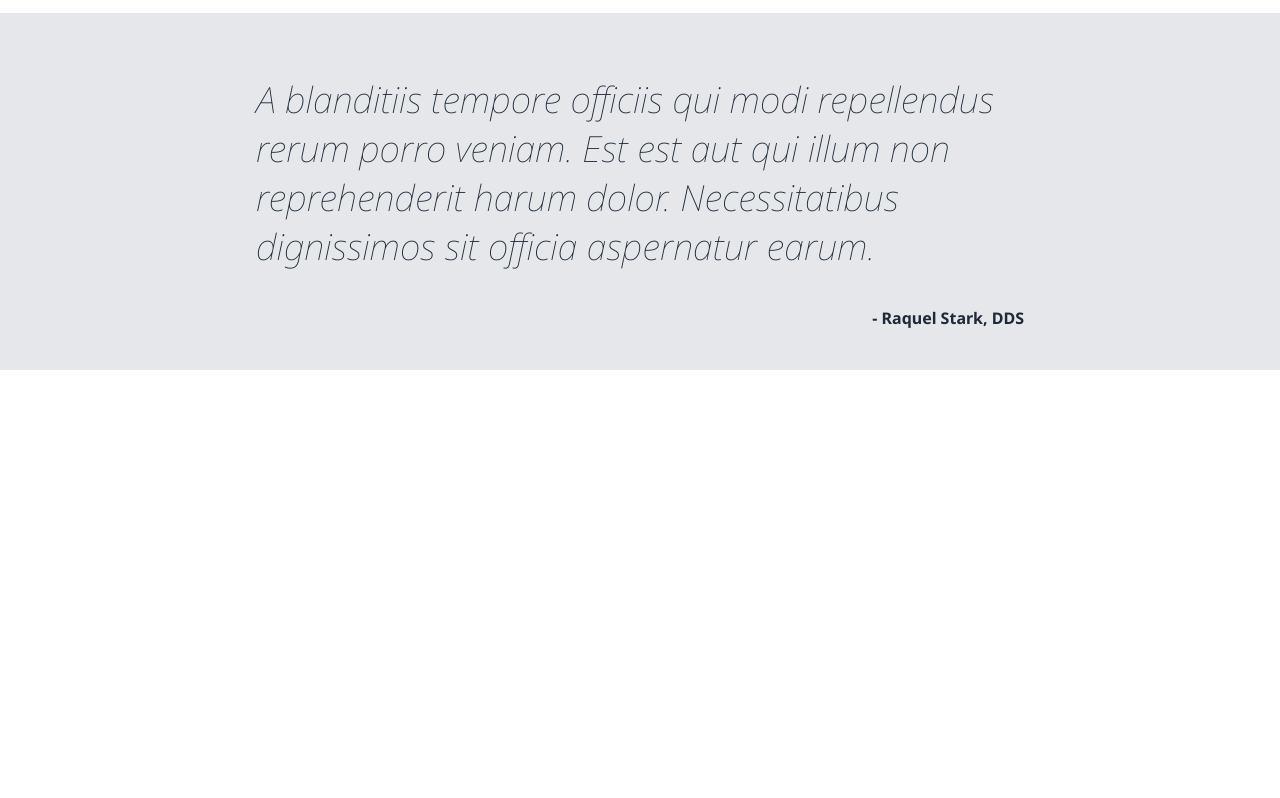
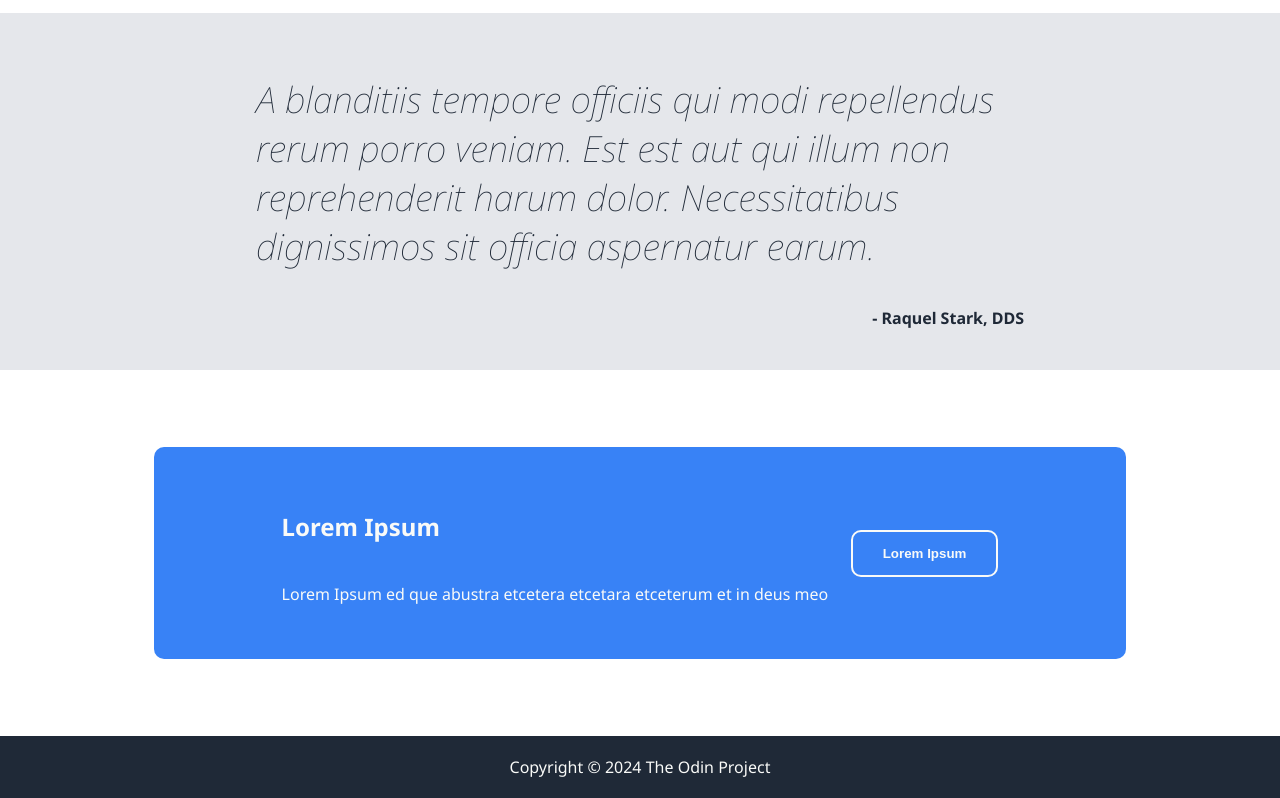
Before and after one commit to tiza-develops/odin-landing-page, a plain HTML site: page index.html in a window 1280 px wide. Shown: the part 812-1610 px from the top of the page. Before the commit the page ends 1182 px from the top, so only its background shows below. Drawn offline with Linux system fonts and the light colour scheme.

Commit message:
Project Finished
The page works according to the specifications of the assignment.

```diff
--- a/index.html
+++ b/index.html
@@ -53,5 +53,17 @@
         <p class="quote">A blanditiis tempore officiis qui modi repellendus rerum porro veniam. Est est aut qui illum non reprehenderit harum dolor. Necessitatibus dignissimos sit officia aspernatur earum.</p>
         <p class="quote-author">- Raquel Stark, DDS</p>
     </div>
+    <div class="blue-button-section">
+      <div class="text-blue-button">
+        <p class="logo">Lorem Ipsum</p>
+        <p>Lorem Ipsum ed que abustra etcetera etcetara etceterum et in deus meo</p>
+      </div>
+      <div class="right-blue-button">
+        <button class="sign-up-2">Lorem Ipsum</button>
+      </div>
+    </div>
+    <div class="footer">
+      Copyright © 2024 The Odin Project
+    </div>
 </body>
 </html>
--- a/style.css
+++ b/style.css
@@ -109,14 +109,58 @@ li {
     color: #1F2937;
  }
 
- .quote {
+.quote {
     font-weight: lighter;
     font-style: italic;
     font-size: 36px;
 
  }
 
- .quote-author {
+.quote-author {
     text-align: end;
     font-weight: bolder;
  }
+
+.blue-button-section {
+    border-radius: 10px;
+    background-color: #3882F6;
+    margin: 6% 12%;
+    padding: 3% 10%;
+    display: flex;
+    justify-content: space-between;
+}
+
+.text-blue-button {
+    color: #F9FAF8;
+    display: flex;
+    flex-direction: column;
+    align-items: flex-start;
+    flex-wrap: wrap
+    justify-content: center;
+}
+
+.right-blue-button {
+  display: flex;
+  flex-direction: column;
+  align-items: center;
+  justify-content: center;
+  button {
+    background-color: #3882F6;
+    border-color: #F9FAF8;
+    color: #F9FAF8;
+    border-style: solid;
+    padding: 14px 30px;
+    border-radius: 10px;
+    font-weight: bolder;
+  }
+}
+
+.footer {
+  margin-top: auto 0;
+  color: #F9FAF8;
+  padding: 20px 20px;
+  background-color: #1F2937;
+  display: flex;
+  align-items: center;
+  justify-content: center;
+}
```
